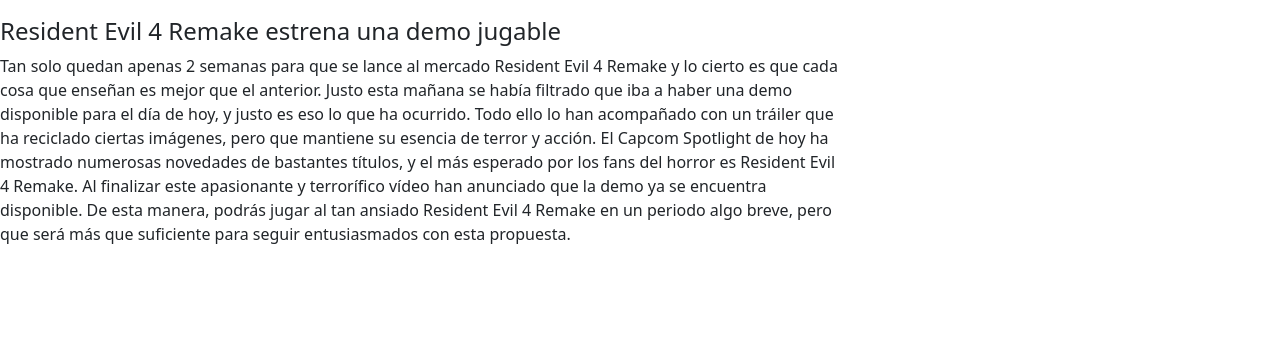
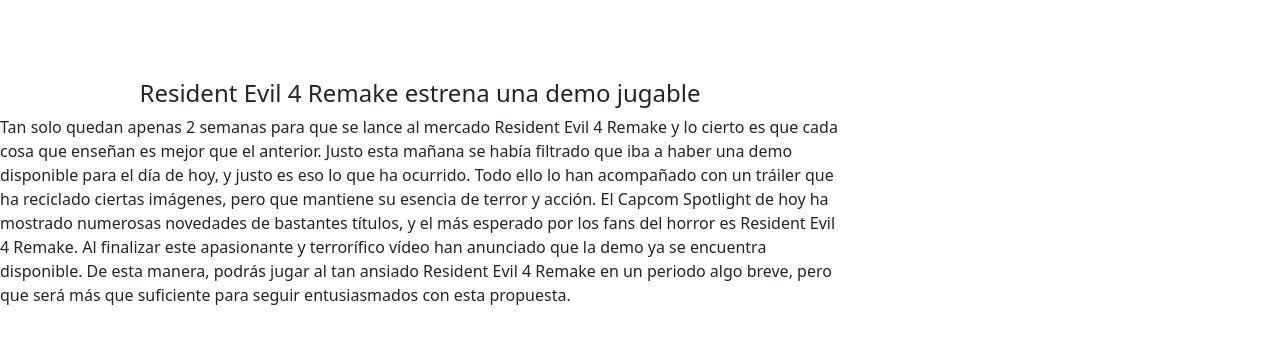
Before and after one commit to lparrao88/PreEntrega3-Parrao, a website: page pages/noticias.html in a window 1280 px wide. Shown: the part 245-594 px from the top of the page. Drawn offline with nearby package versions, Linux system fonts and the light colour scheme.

Commit message:
cerrando dia

```diff
--- a/styles/style.scss
+++ b/styles/style.scss
@@ -1,7 +1,7 @@
 * {
-    padding: 0;
-    margin: 0;
+    margin: 0 auto;
     box-sizing: border-box;
+    position: relative;
 }
 
 
@@ -18,6 +18,7 @@
     grid-template-rows: 100px 75px auto 2fr 1fr 10%;
     row-gap: 5px;
     column-gap: 5px;
+
 }
 
 @media screen and (min-width: 768px) {
@@ -50,6 +51,7 @@
         grid-template-rows: 100px 1fr 3fr 2fr 1fr;
         row-gap: 20px;
         column-gap: 20px;
+
     }
 }
 
@@ -62,22 +64,27 @@
 #Destacados {
     background-color: rgb(255, 255, 255);
     grid-area: section-1;
+    margin: auto;
 
 }
 
 section {
     background-color: rgb(255, 255, 255);
     grid-area: section-2;
+    margin: auto;
+    justify-content: center;
 }
 
 aside {
     background-color: rgb(255, 255, 255);
     grid-area: aside;
+    position: relative;
 }
 
 footer {
     background-color: white;
     grid-area: footer;
+    text-align: center;
 }
 
 button {
@@ -109,7 +116,19 @@
 }
 
 #Navbar {
-    position: relative;
     z-index: 1;
+    margin: auto;
+}
+
+div {
+    margin: auto;
 
 }
+
+h4 {
+    text-align: center;
+    p {
+        text-align: center;
+        justify-content: center;
+    }
+}
```
Also changed, not shown: pages/analisis.html (+1 -1 lines), pages/podcast.html (+16 -12 lines), css/style.css, 1 other file.
